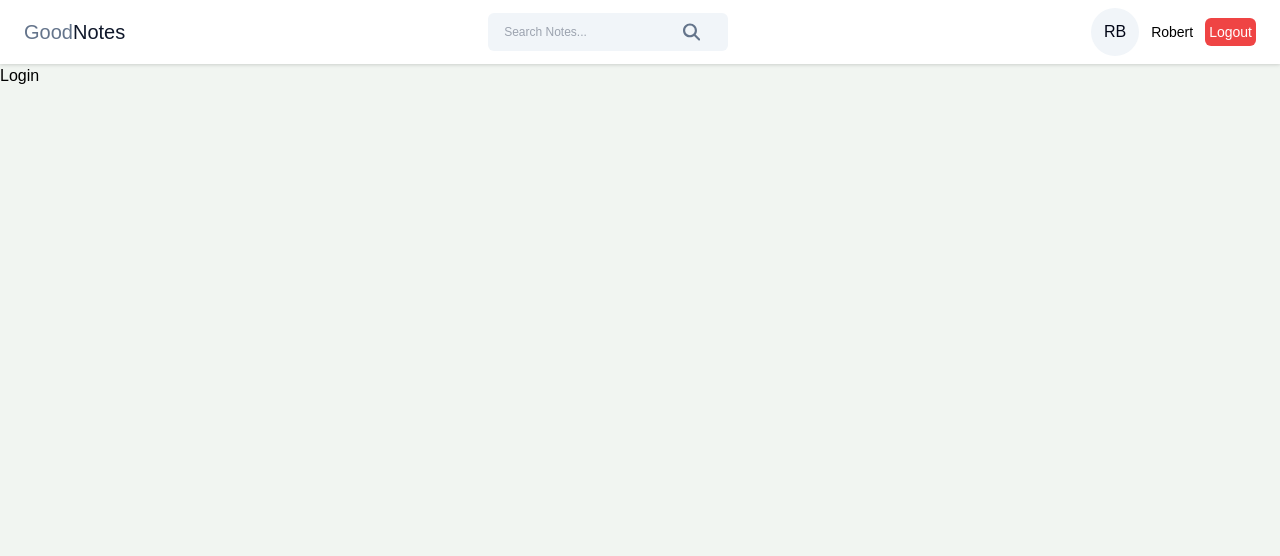
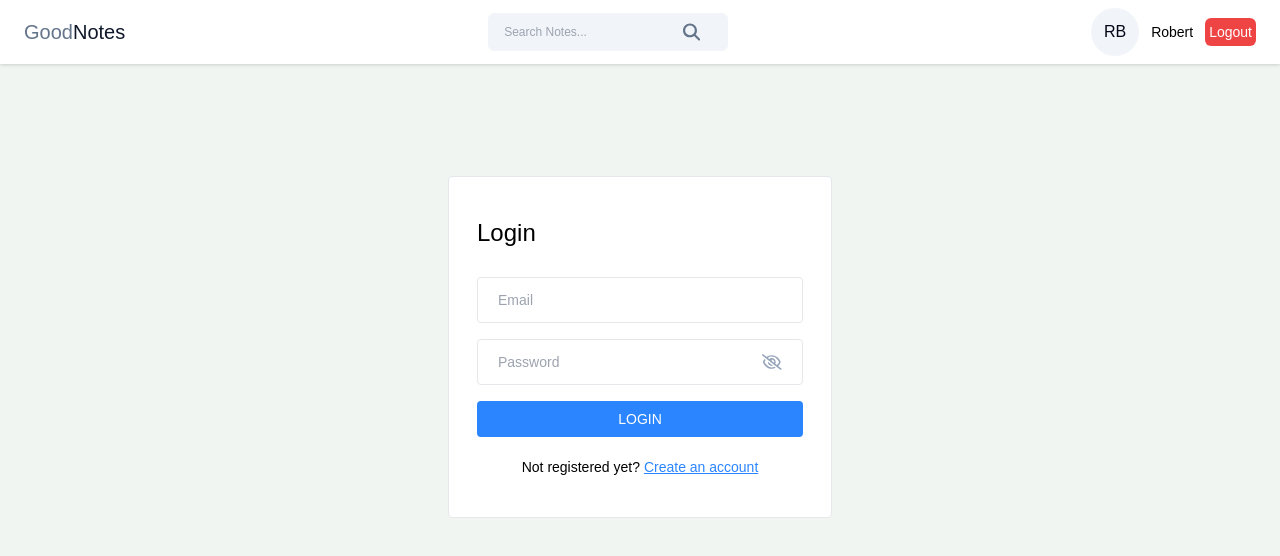
Before and after one commit to Ahmed-Silat/Notes-App, a React (Vite) app in the folder frontend/: page /login in a window 1280 px wide. Shown: the top 556 px of the page. Built offline with nearby package versions, Linux system fonts and the light colour scheme.

Commit message:
login screen UI

```diff
--- /dev/null
+++ b/frontend/src/components/Input/PasswordInput.jsx
@@ -0,0 +1,37 @@
+import React, { useState } from "react";
+import { FaRegEye, FaRegEyeSlash } from "react-icons/fa6";
+
+const PasswordInput = ({ value, onChange, placeholder }) => {
+  const [isShowPassword, setIsShowPassword] = useState(false);
+
+  const toggleShowPassword = () => {
+    setIsShowPassword(!isShowPassword);
+  };
+
+  return (
+    <div className="flex items-center bg-transparent border-[1.5px] px-5 rounded mb-3">
+      <input
+        value={value}
+        onChange={onChange}
+        type={isShowPassword ? "text" : "password"}
+        placeholder={placeholder || "Password"}
+        className="w-full text-sm bg-transparent py-3 mr-3 rounded outline-none"
+      />
+      {isShowPassword ? (
+        <FaRegEye
+          size={22}
+          className="text-[#2B85FF] cursor-pointer"
+          onClick={() => toggleShowPassword()}
+        />
+      ) : (
+        <FaRegEyeSlash
+          size={22}
+          className="text-slate-400 cursor-pointer"
+          onClick={() => toggleShowPassword()}
+        />
+      )}
+    </div>
+  );
+};
+
+export default PasswordInput;
--- a/frontend/src/pages/Login/Login.jsx
+++ b/frontend/src/pages/Login/Login.jsx
@@ -1,7 +1,68 @@
-import React from "react";
+import { useState } from "react";
+import PasswordInput from "../../components/Input/PasswordInput";
+import { Link } from "react-router-dom";
+import { validateEmail } from "../../utils/helper";
 
 const Login = () => {
-  return <div>Login</div>;
+  const [email, setEmail] = useState("");
+  const [password, setPassword] = useState("");
+  const [error, setError] = useState("");
+
+  const handleLogin = async (event) => {
+    event.preventDefault();
+
+    if (!validateEmail(email)) {
+      setError("Please Enter a Valid Email Address");
+      return;
+    }
+
+    if (!password) {
+      setError("Please enter the password");
+    }
+
+    setError("");
+
+    // Login API
+  };
+
+  return (
+    <div className="flex items-center justify-center mt-28">
+      <div className="w-96 border rounded bg-white px-7 py-10">
+        <form onSubmit={handleLogin}>
+          <h4 className="text-2xl mb-7">Login</h4>
+
+          <input
+            type="text"
+            placeholder="Email"
+            className="input-box"
+            value={email}
+            onChange={(e) => setEmail(e.target.value)}
+          />
+
+          <PasswordInput
+            value={password}
+            onChange={(e) => setPassword(e.target.value)}
+          />
+
+          {error && <p className="text-red-500 text-sm pb-1">{error}</p>}
+
+          <button type="submit" className="btn-primary">
+            LOGIN
+          </button>
+
+          <p className="text-sm text-center mt-4">
+            Not registered yet?{" "}
+            <Link
+              to={"/signup"}
+              className="font-medium text-[#2B85FF] underline"
+            >
+              Create an account
+            </Link>
+          </p>
+        </form>
+      </div>
+    </div>
+  );
 };
 
 export default Login;
--- a/frontend/src/utils/helper.js
+++ b/frontend/src/utils/helper.js
@@ -13,3 +13,9 @@ export const getInitials = (name) => {
 
   return initials.toUpperCase();
 };
+
+export const validateEmail = (email) => {
+  const regex = /^[^\s@]+@[^\s@]+\.[^\s@]+$/;
+
+  return regex.test(email);
+};
--- a/frontend/tailwind.config.js
+++ b/frontend/tailwind.config.js
@@ -2,11 +2,7 @@
 export default {
   content: ["./index.html", "./src/**/*.{js,ts,jsx,tsx}"],
   theme: {
-    extend: {
-      colors: {
-        secondary: "#EF863E",
-      },
-    },
+    extend: {},
   },
   plugins: [],
 };
```
